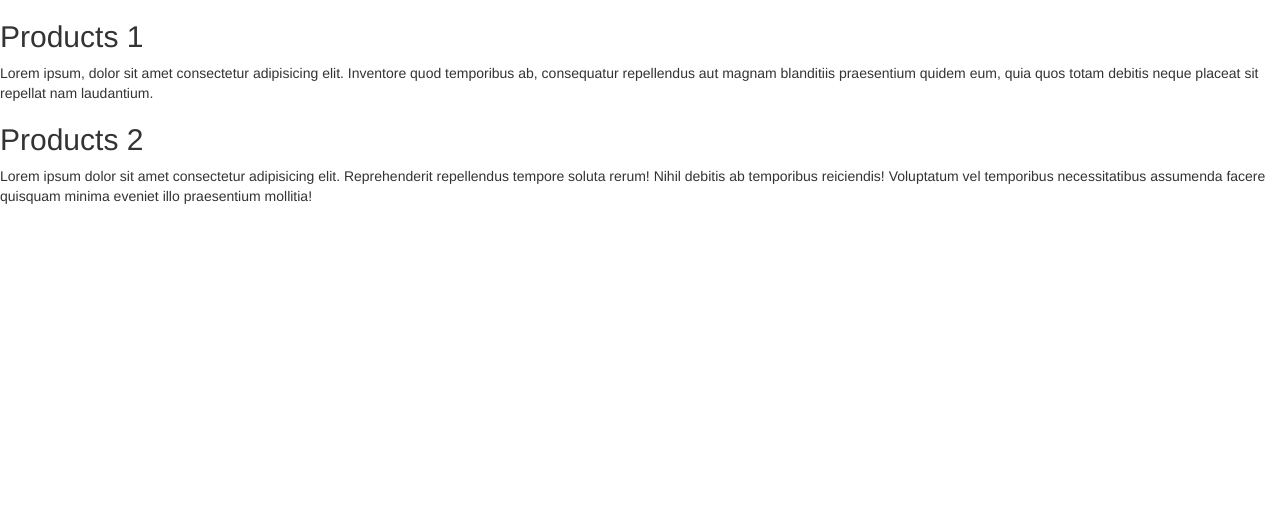
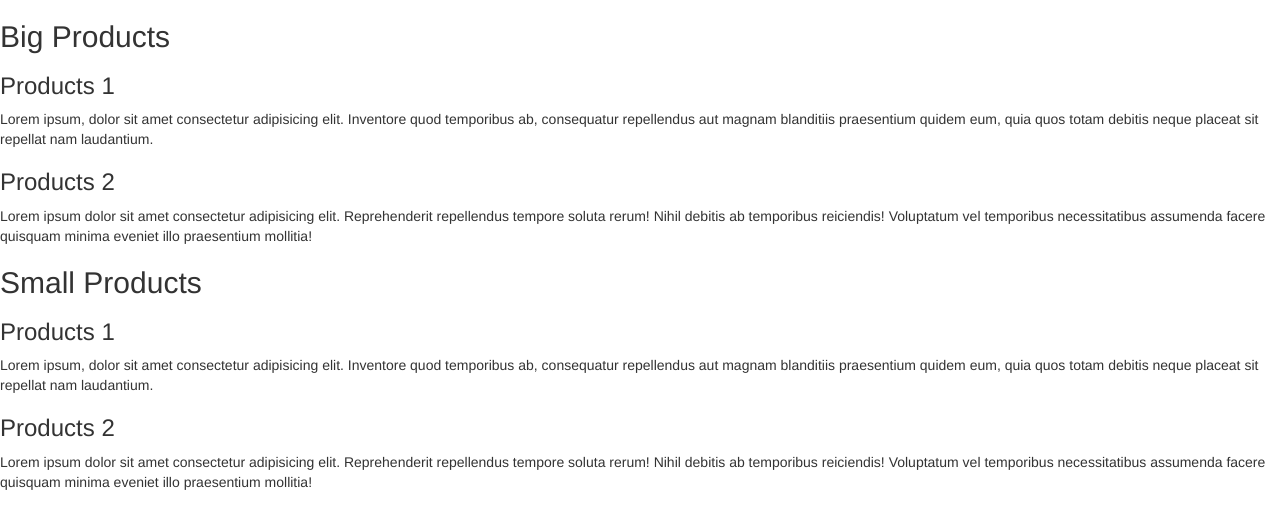
Before and after one commit to rajbhatta/HTML-5-revision, a plain HTML site: page 01-Article/index.html in a window 1280 px wide. Drawn offline with nearby package versions, Linux system fonts and the light colour scheme.

Commit message:
How to use article tag in HTML 5

```diff
--- a/01-Article/index.html
+++ b/01-Article/index.html
@@ -13,15 +13,32 @@
 
 <body>
 
+    <h2> Big Products</h2>
     <article>
-        <h2>Products 1</h2>
+        <h3>Products 1</h3>
         <p>Lorem ipsum, dolor sit amet consectetur adipisicing elit. Inventore quod temporibus ab, consequatur
             repellendus aut magnam blanditiis praesentium quidem eum, quia quos totam debitis neque placeat sit repellat
             nam laudantium.</p>
     </article>
 
     <article>
-        <h2> Products 2</h2>
+        <h3> Products 2</h3>
+        <p>Lorem ipsum dolor sit amet consectetur adipisicing elit. Reprehenderit repellendus tempore soluta rerum!
+            Nihil debitis ab temporibus reiciendis! Voluptatum vel temporibus necessitatibus assumenda facere quisquam
+            minima eveniet illo praesentium mollitia!</p>
+    </article>
+
+
+    <h2>Small Products</h2>
+    <article>
+        <h3>Products 1</h3>
+        <p>Lorem ipsum, dolor sit amet consectetur adipisicing elit. Inventore quod temporibus ab, consequatur
+            repellendus aut magnam blanditiis praesentium quidem eum, quia quos totam debitis neque placeat sit repellat
+            nam laudantium.</p>
+    </article>
+
+    <article>
+        <h3> Products 2</h3>
         <p>Lorem ipsum dolor sit amet consectetur adipisicing elit. Reprehenderit repellendus tempore soluta rerum!
             Nihil debitis ab temporibus reiciendis! Voluptatum vel temporibus necessitatibus assumenda facere quisquam
             minima eveniet illo praesentium mollitia!</p>
```
